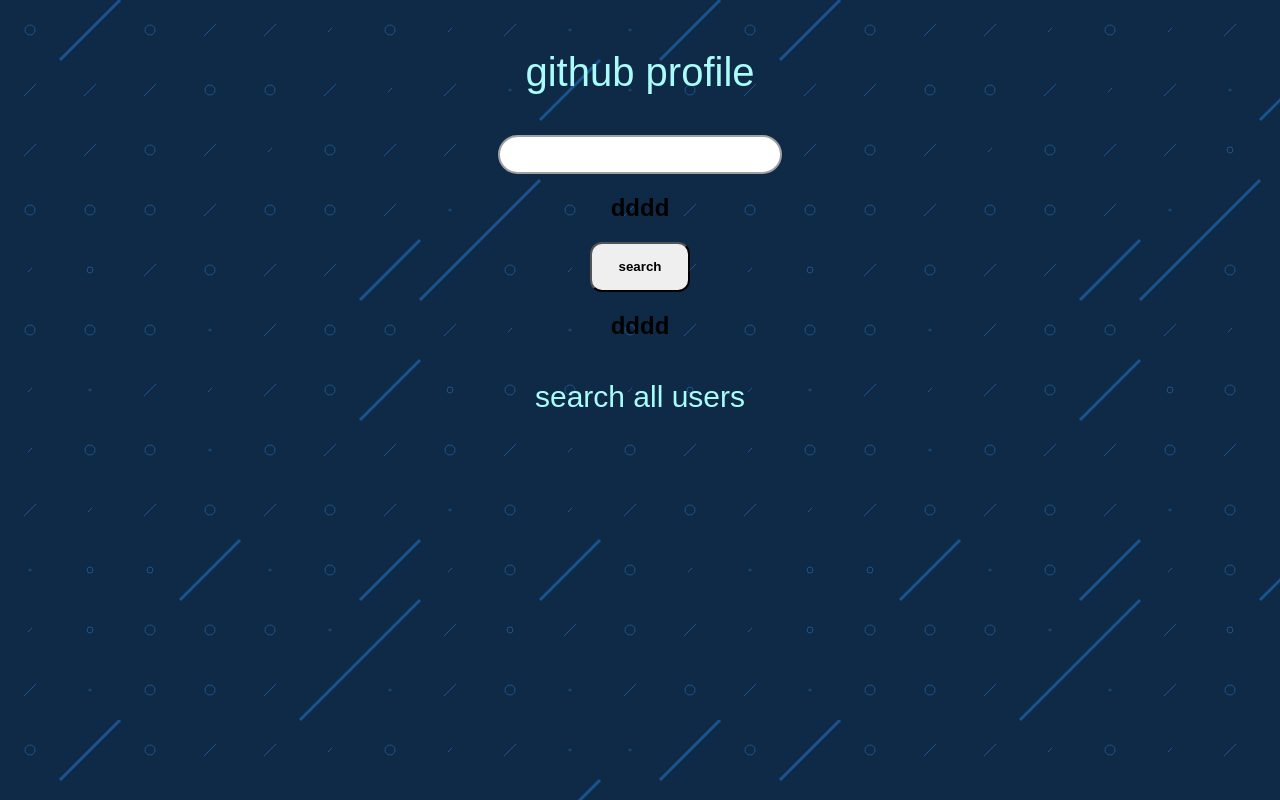
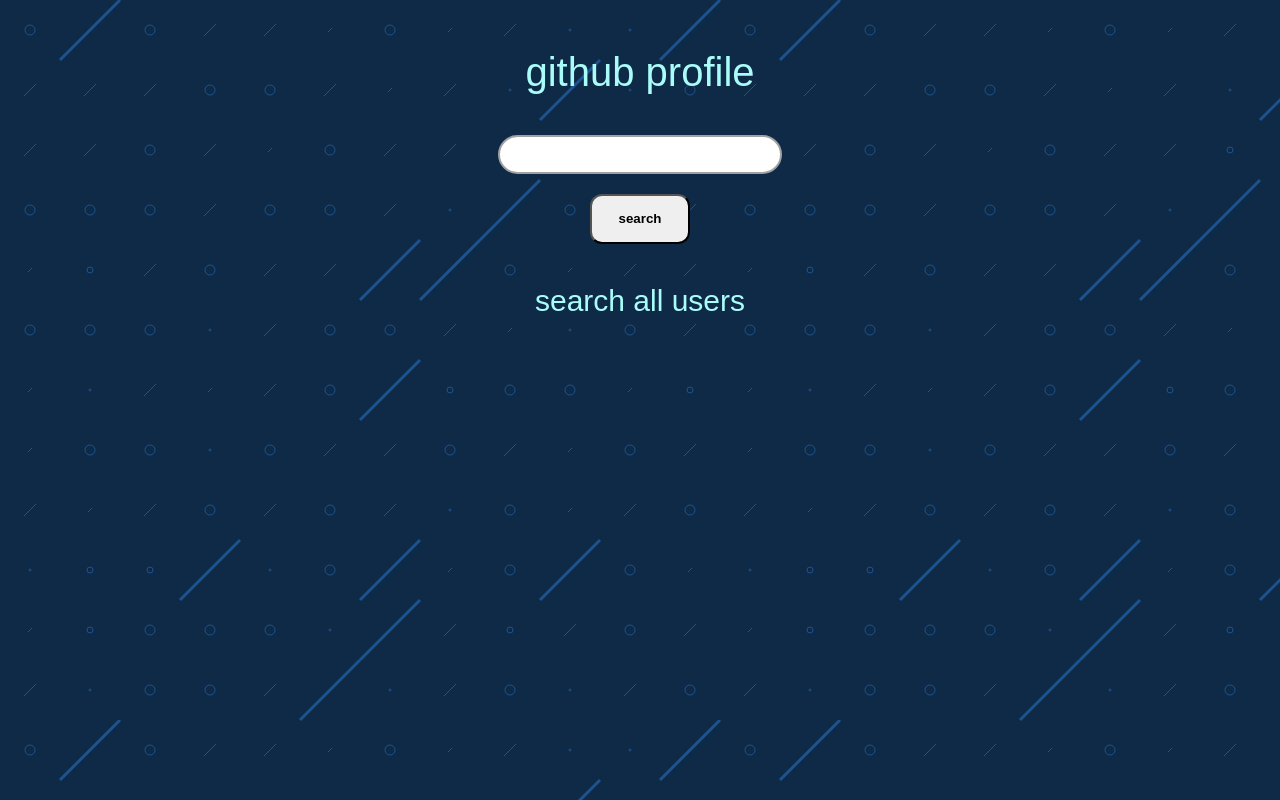
Before and after one commit to ahmedg99/project-git-users, a plain HTML site: page index.html in a window 1280 px wide. Drawn offline with Linux system fonts and the light colour scheme.

Commit message:
Update index.html

```diff
--- a/index.html
+++ b/index.html
@@ -19,9 +19,9 @@
 <!--  section search bar   -->
 <section class="searchBar">
 <input class="i1" type="text">
-<h1>dddd</h1>
+<h1></h1>
 <button  id="btn"  >search</button>
-<h1>dddd</h1>
+<h1></h1>
 <!-- onclick="searchProfile('https://api.github.com/users/ahmedg99')" -->
 </section>
 
```
